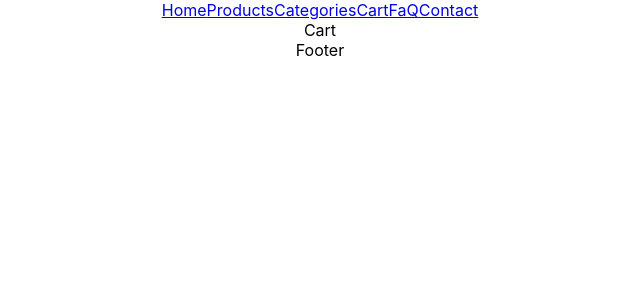
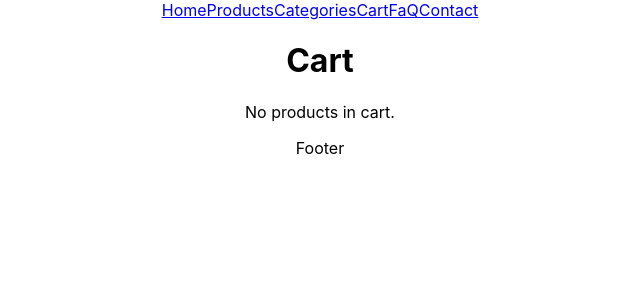
Before and after one commit to DEEAda/final_project, a React (Create React App) app: page /cart in a window 1280 px wide. Shown: the top 300 px of the page, without its empty margins (320-960 px from the left). Built offline with nearby package versions, Linux system fonts and the light colour scheme.

Commit message:
Finished cart page

```diff
--- a/src/App.js
+++ b/src/App.js
@@ -1,5 +1,6 @@
 import { BrowserRouter, Route, Routes } from 'react-router-dom';
 import './App.css';
+import Cart from './Cart/Cart';
 import Header from './Header/Header';
 import Home from './Home/Home';
 import ProductDetails from './ProductDetails/ProductDetails';
@@ -17,7 +18,7 @@ function App() {
           <Route path='/products/:productId' element={<ProductDetails />} />
           <Route path='/categories' element={<div>Categories</div>} />
           <Route path='/categories/:categoryName' element={<div>Category details</div>} />
-          <Route path='/cart' element={<div>Cart</div>} />
+          <Route path='/cart' element={<Cart />} />
           <Route path='/checkout' element={<div>Check out</div>} />
           <Route path='/thanks' element={<div>Thank you</div>} />
           <Route path='/faq' element={<div>FaQ</div>} />
--- /dev/null
+++ b/src/Cart/Cart.js
@@ -0,0 +1,94 @@
+import { useEffect, useState } from "react";
+import products from '../Products/products.json';
+
+function Cart() {
+    const [cart, setCart] = useState([]);
+
+    useEffect(() => {
+        const cartData = localStorage.getItem('cartKey');
+
+        if (cartData) {
+            setCart(JSON.parse(cartData));
+        }
+    }, []);
+
+
+    const getProduct = (productId) => {
+        return products.find((product) => product.id == productId)
+    }
+
+    const getTotalPrice = () => {
+        let sum = 0;
+
+        for (const cartItem of cart) {
+            sum += cartItem.quantity * getProduct(cartItem.productId).price;
+        }
+
+        return sum;
+    }
+    const updateProductQuantity = (productId, newQuantity) => {
+        const product = getProduct(productId);
+        const currentCartItem = cart.find(
+            (cartItem) => cartItem.productId === productId
+        );
+        if (newQuantity < 1 || !newQuantity) {
+            currentCartItem.quantity = 1;
+        } else if (newQuantity <= product.stock) {
+            currentCartItem.quantity = newQuantity;
+        } else {
+            currentCartItem.quantity = product.stock;
+        }
+
+        localStorage.setItem("cartKey", JSON.stringify(cart));
+        setCart([...cart]);
+
+    };
+
+
+    const deleteProduct = (productId) => {
+        const newCart = cart.filter((cartItem) => cartItem.productId !== productId);
+
+        localStorage.setItem("cartKey", JSON.stringify(newCart));
+        setCart(newCart);
+    }
+
+
+    return (
+        <div>
+            <h1>Cart</h1>
+
+            {cart.map((cartItem) => (
+                <div key={cartItem.productId}>
+                    <img src={getProduct(cartItem.productId).images[0]}
+                        width="50px"
+                        alt="product" />
+                    <small>
+                        {getProduct(cartItem.productId).title}
+                    </small> {"   "}
+                    <small>
+                        <input type="number"
+                            defaultValue={cartItem.quantity}
+                            min={1}
+                            max={getProduct(cartItem.productId).stock}
+                            onChange={(e) => updateProductQuantity(cartItem.productId, e.target.valueAsNumber)}
+                        />{"  "}
+                        / {getProduct(cartItem.productId).stock}
+                    </small> {"    "}
+                    <small>
+                        {cartItem.quantity * getProduct(cartItem.productId).price} Lei
+                    </small> {"    "}
+
+                    <button onClick={() => deleteProduct(cartItem.productId)}>
+                        Delete product
+                    </button>
+
+                </div>
+            ))}
+
+            {cart.length > 0 ? <h3>Total: {getTotalPrice()} Lei</h3> : <p> No products in cart. </p>}
+
+        </div>
+    );
+}
+
+export default Cart;
--- a/src/Products/products.json
+++ b/src/Products/products.json
@@ -17,7 +17,7 @@
         "id": 2,
         "title": "Product 2",
         "description": "Product 2 description",
-        "price": 8.5,
+        "price": 12.5,
         "images": [
             "https://fakestoreapi.com/img/81fPKd-2AYL._AC_SL1500_.jpg",
             "https://fakestoreapi.com/img/71li-ujtlUL._AC_UX679_.jpg"
```
Also changed, not shown: src/Cart/Cart.css (added).
